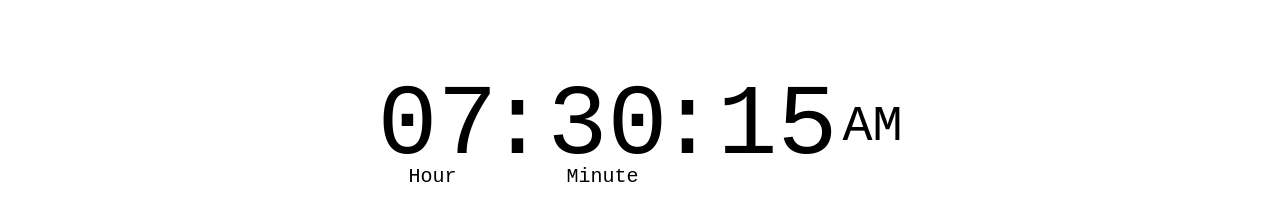
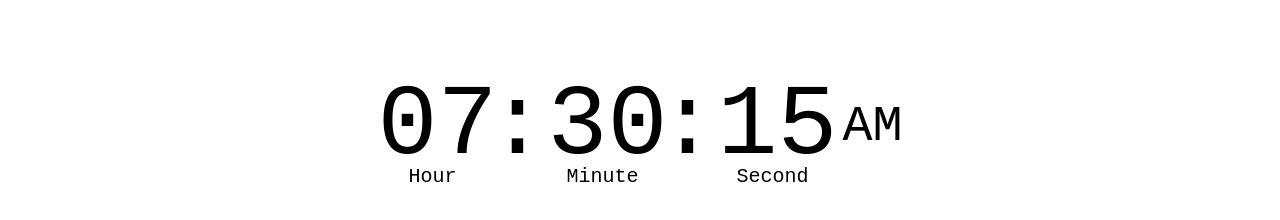
Before and after one commit to mdaffan07/digital_clock, a plain HTML site: page index.html in a window 1280 px wide. Shown: the part 274-494 px from the top of the page. Drawn offline with Linux system fonts and the light colour scheme.

Commit message:
Third Commit

```diff
--- a/styles.css
+++ b/styles.css
@@ -69,7 +69,7 @@ body.dark-mode {
     content: 'Minute';
 }
 
-#second::after {
+#seconds::after {
     content: 'Second';
 }
 
```
